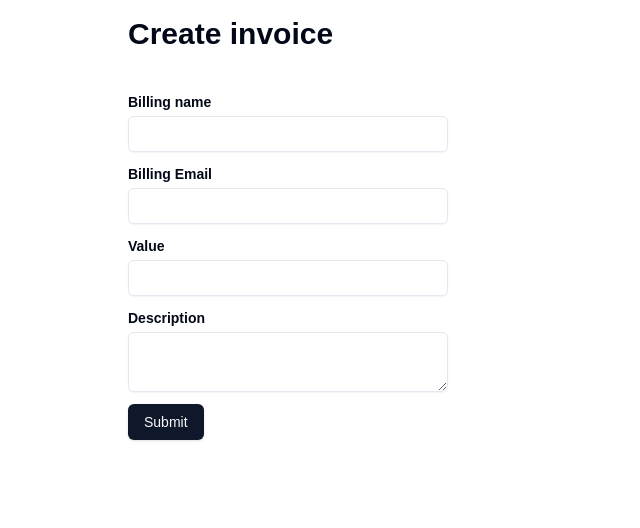
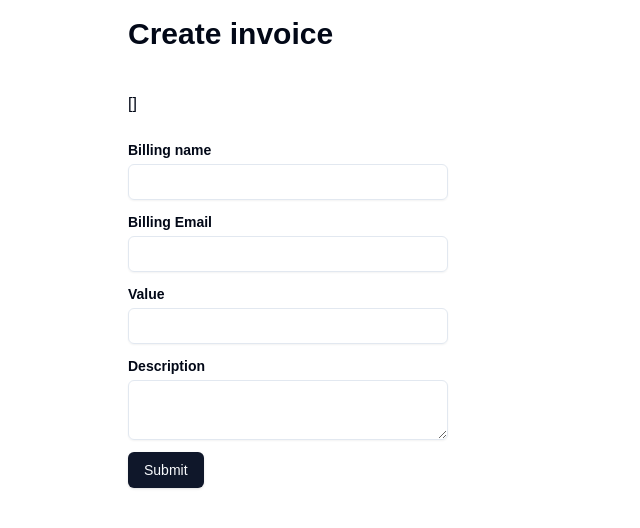
Before and after one commit to sigier/next-invoicing, a Next.js app: page /invoice/new in a window 1280 px wide. Shown: the top 528 px of the page, without its empty margins (0-640 px from the left). Built offline with nearby package versions, Linux system fonts and the light colour scheme; no server answers; the database is empty.

Commit message:
feat.: table schema added

```diff
--- a/package.json
+++ b/package.json
@@ -13,8 +13,11 @@
     "@radix-ui/react-slot": "^1.1.1",
     "class-variance-authority": "^0.7.1",
     "clsx": "^2.1.1",
+    "dotenv": "^16.4.7",
+    "drizzle-orm": "^0.39.0",
     "lucide-react": "^0.474.0",
     "next": "15.1.6",
+    "pg": "^8.13.1",
     "react": "^19.0.0",
     "react-dom": "^19.0.0",
     "tailwind-merge": "^2.6.0",
@@ -23,8 +26,10 @@
   "devDependencies": {
     "@eslint/eslintrc": "^3",
     "@types/node": "^20",
+    "@types/pg": "^8.11.11",
     "@types/react": "^19",
     "@types/react-dom": "^19",
+    "drizzle-kit": "^0.30.3",
     "eslint": "^9",
     "eslint-config-next": "15.1.6",
     "postcss": "^8",
--- a/src/app/invoice/new/page.tsx
+++ b/src/app/invoice/new/page.tsx
@@ -2,13 +2,18 @@ import { Label } from "@/components/ui/label";
 import { Input } from "@/components/ui/input";
 import { Textarea } from "@/components/ui/textarea";
 import { Button } from "@/components/ui/button";
+import { sql } from "drizzle-orm";
+import { db } from "@/db";
 
-export default function Home() {
+export default async function Home() {
+  const result = await db.execute(sql`SELECT current_database()`);
+
   return (
     <main className="flex flex-col justify-left h-screen gap-6 max-w-5xl mx-auto">
       <div className="flex justify-between w-full">
         <h1 className="text-3xl font-bold mb-4 mt-4">Create invoice</h1>
       </div>
+      {JSON.stringify(result)}
       <form className="grid gap-4 max-w-xs">
         <div>
           <div className="mb-3">
--- /dev/null
+++ b/src/db/index.ts
@@ -0,0 +1,14 @@
+import { drizzle } from "drizzle-orm/node-postgres";
+import { Pool } from "pg";
+import { Invoices } from "./schema";
+
+const pool = new Pool({
+  connectionString: process.env.DATABASE_URL_POSTGRES,
+  max: 10,
+});
+
+export const db = drizzle(pool, {
+  schema: {
+    Invoices,
+  },
+});
--- /dev/null
+++ b/src/db/schema.ts
@@ -0,0 +1,18 @@
+import {
+  integer,
+  pgTable,
+  serial,
+  timestamp,
+  text,
+  pgEnum,
+} from "drizzle-orm/pg-core";
+
+export const statusEnum = pgEnum("status", ["open", "paid", "archived"]);
+
+export const Invoices = pgTable("invoices", {
+  id: serial("id").primaryKey().notNull(),
+  createTs: timestamp("createTs").defaultNow().notNull(),
+  value: integer("value").notNull(),
+  description: text("description").notNull(),
+  status: statusEnum("status").notNull(),
+});
```
Also changed, not shown: 1 other file (tests, documents, lock files or other folders).
